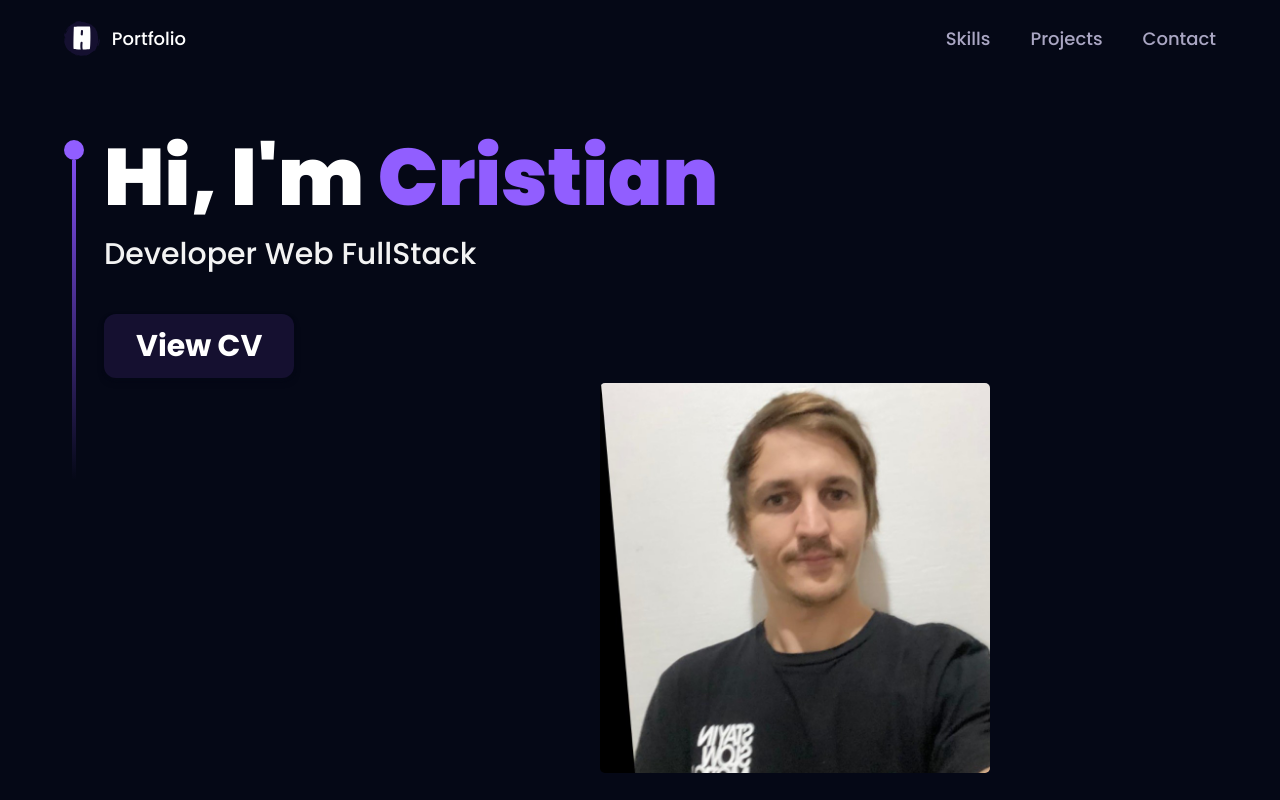
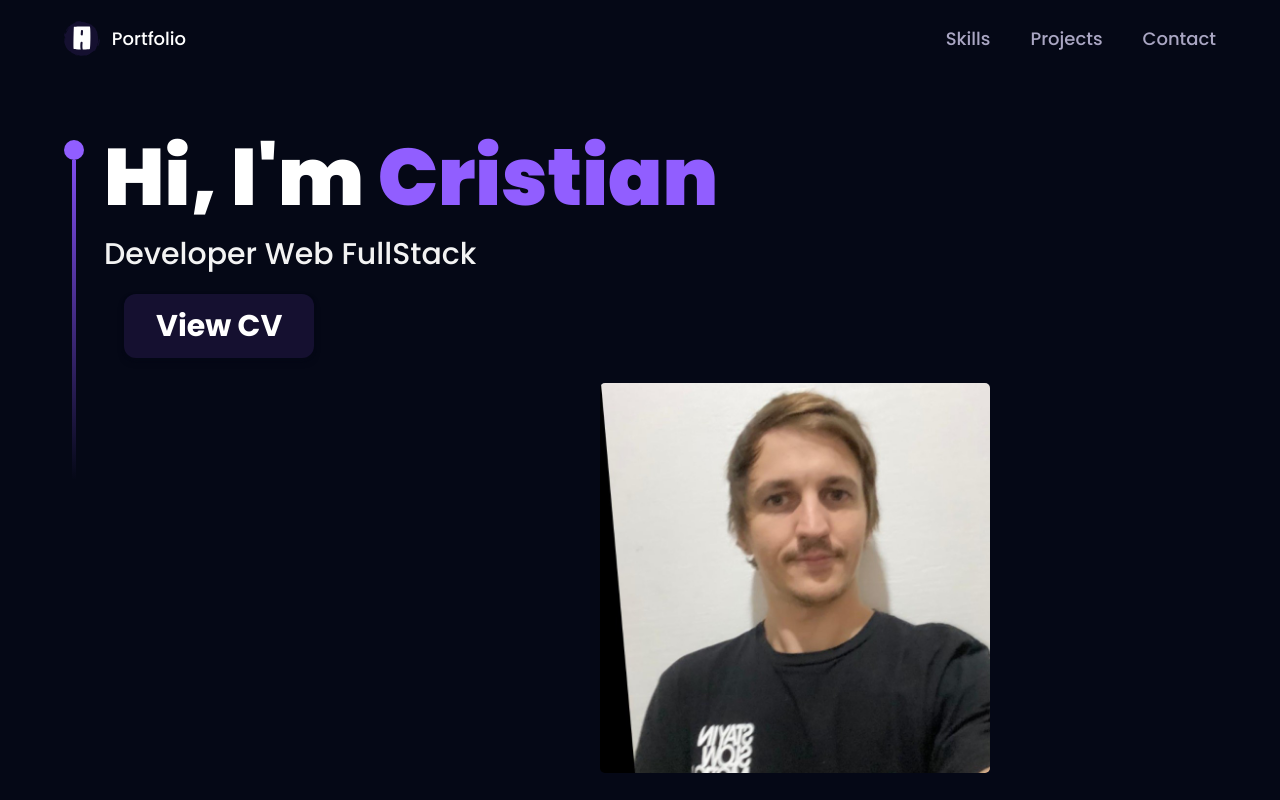
Before and after one commit to Cristianp24/Portfolio, a React (Vite) app: page / in a window 1280 px wide. Shown: the top 800 px of the page. Built offline with nearby package versions, Linux system fonts and the light colour scheme.

Commit message:
Fix buton cv

```diff
--- a/src/components/Home.jsx
+++ b/src/components/Home.jsx
@@ -22,8 +22,7 @@ const Hero = () => {
           </h1>
           <p className={`${styles.heroSubText} mt-2 text-white-100`}>
             Developer Web FullStack      <br className='sm:block hidden' />
-            <br />
-            <button className='bg-tertiary py-3 px-8 rounded-xl outline-none w-fit text-white font-bold shadow-md shadow-primary hover:scale-105' onClick={openCV}>View CV</button>
+            <button className='mt-5 ml-5 mb-5 bg-tertiary py-3 px-8 rounded-xl outline-none w-fit text-white font-bold shadow-md shadow-primary hover:scale-105' onClick={openCV}>View CV</button>
 
           </p>
           <img src={perfil} className='Img-Home' />
```
